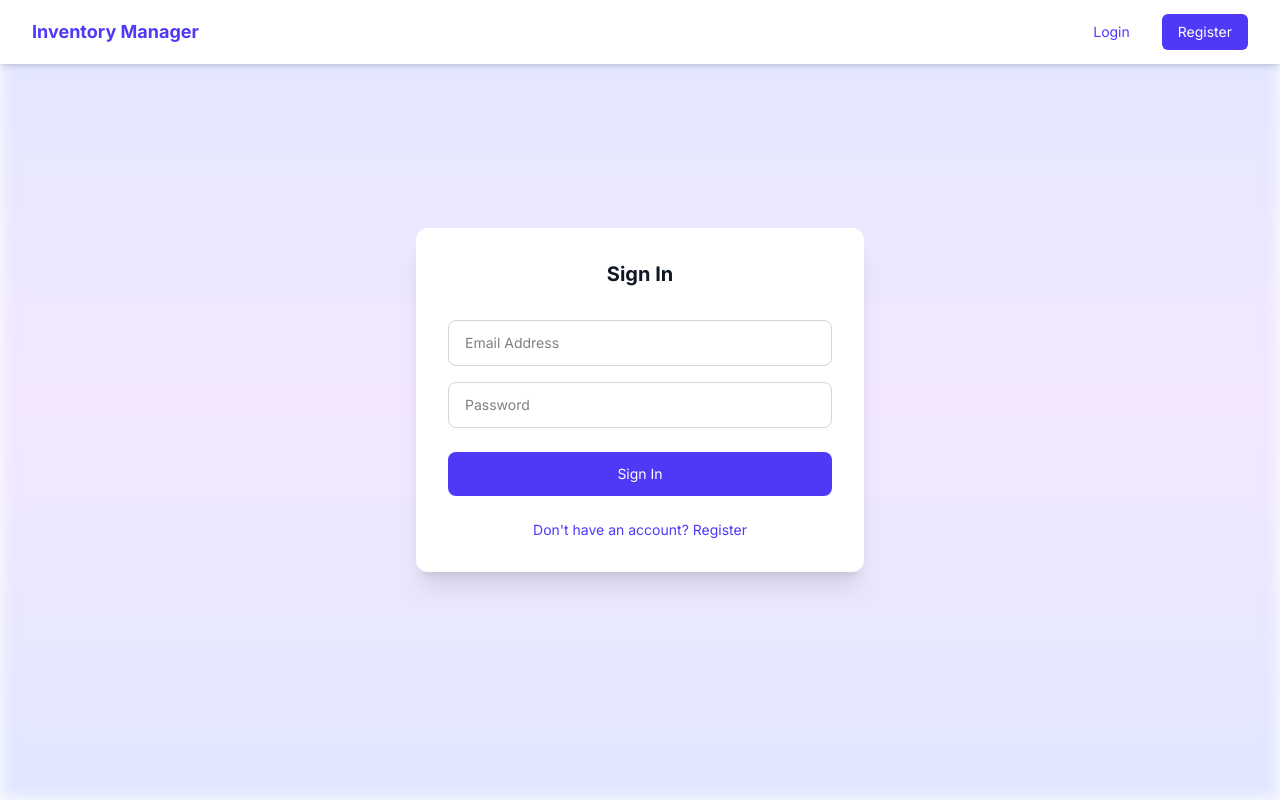
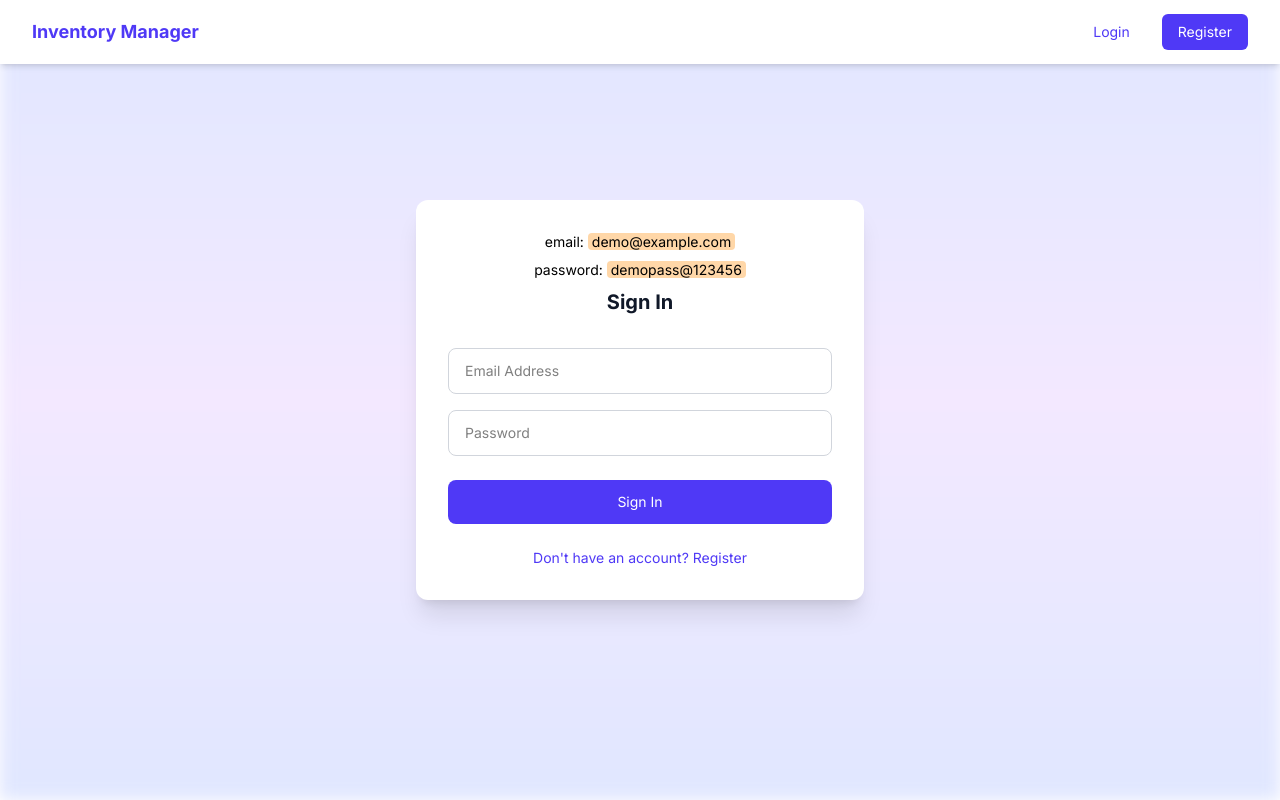
Before and after one commit to kshitizrohilla/inventory-management-app, a Next.js app: page /login in a window 1280 px wide. Built offline with nearby package versions, Linux system fonts and the light colour scheme.

Commit message:
Fixed the autofill issue of barcode when scanned through camera and added demo user credentials

```diff
--- a/components/BarcodeScanner.js
+++ b/components/BarcodeScanner.js
@@ -1,7 +1,7 @@
 import React, { useState, useRef, useEffect } from "react";
 import { BrowserMultiFormatReader } from "@zxing/library";
 
-const BarcodeScanner = () => {
+const BarcodeScanner = ({ onDetected }) => {
   const [scanning, setScanning] = useState(false);
   const [result, setResult] = useState(null);
   const videoRef = useRef(null);
@@ -23,8 +23,10 @@ const BarcodeScanner = () => {
       videoRef.current,
       (result, err) => {
         if (result) {
-          setResult(result.getText());
+          const scannedCode = result.getText();
+          setResult(scannedCode);
           setScanning(false);
+          if (onDetected) onDetected(scannedCode);
         }
         if (err && !(err.name === "NotFoundException")) {
           console.error(err);
--- a/pages/login.js
+++ b/pages/login.js
@@ -64,6 +64,14 @@ export default function Login() {
 
       <div className="min-h-screen flex items-center justify-center relative z-10">
         <div className="w-full max-w-md p-8 bg-white bg-opacity-80 rounded-xl shadow-xl">
+          <p className="text-black text-sm text-center mb-2">
+            <span className="select-none">email: </span>
+            <span className="bg-orange-200 px-1 rounded">demo@example.com</span>
+          </p>
+          <p className="text-black text-sm text-center mb-2">
+          <span className="select-none">password: </span>
+          <span className="bg-orange-200 px-1 rounded">demopass@123456</span>
+          </p>
           <h2 className="text-xl font-semibold text-center text-gray-900 mb-4">Sign In</h2>
           {error && (
             <div className="mt-4 text-center text-sm text-red-600">
```
